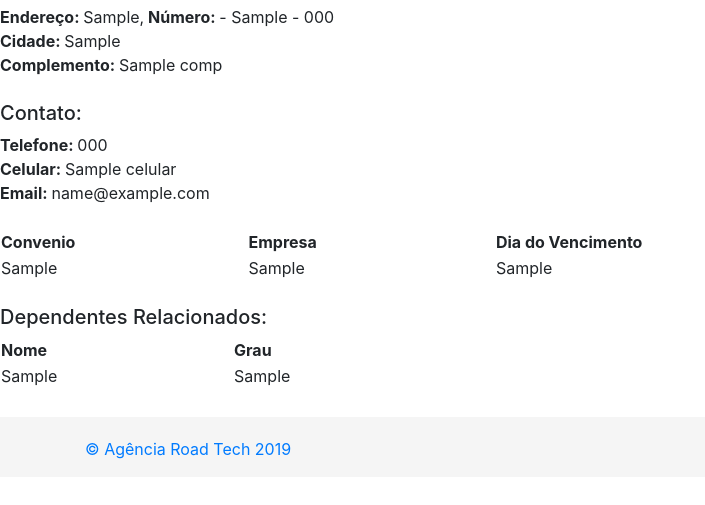
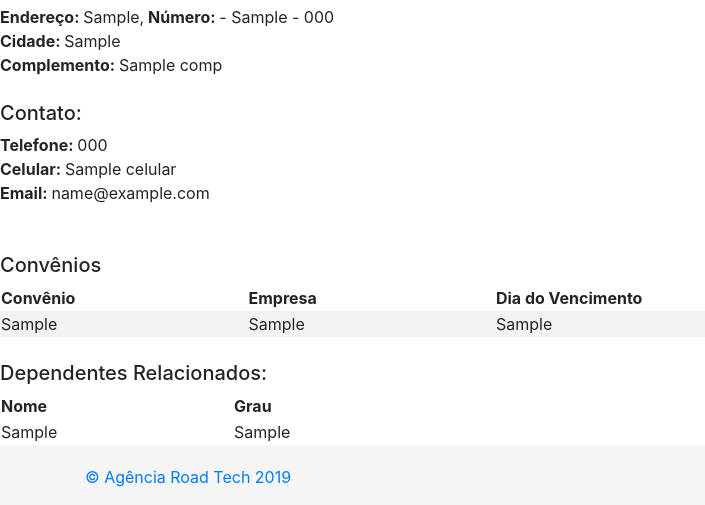
Before and after one commit to LeoSantander/SistemaSFB, a PHP site: template App/Views/associado/detalhes.php in a window 1280 px wide. Shown: the part 323-828 px from the top of the page, without its empty margins (0-705 px from the left). Before the commit the page ends 782 px from the top, so only its background shows below. Run offline with PHP 8.4, Linux system fonts and the light colour scheme; the template is opened without the code that fills it: most values are stand-ins (such as "Sample title", 1, 10 or a date in 2020); some libraries are stand-ins or nearby versions.

Commit message:
Verificação Parcial de Acentuação em todo o sistema

```diff
--- a/App/Views/associado/detalhes.php
+++ b/App/Views/associado/detalhes.php
@@ -31,12 +31,16 @@
     <?php
       if(count($viewVar['convenios'])){
     ?>
-    <table>
+    <br>
+    <h5>Convênios</h5>
+    <table class="table-striped">
+      <thead>
       <tr>
-        <td><strong>Convenio</strong></td>
+        <td><strong>Convênio</strong></td>
         <td><strong>Empresa</strong></td>
         <td><strong>Dia do Vencimento</strong></td>
       </tr>
+      </thead>
       <?php
       foreach ($viewVar['convenios'] as $convenios) {?>
       <tr>
--- a/App/Views/usuario/cadastro.php
+++ b/App/Views/usuario/cadastro.php
@@ -40,7 +40,7 @@
                       <input type="password" class="form-control" name="senha"  value="<?php echo $Sessao::retornaValorFormulario('senha'); ?>" required oninvalid="this.setCustomValidity('Este é um campo obrigatório')" onchange="try{setCustomValidity('')}catch(e){}">
                   </div>
                   <div class="form-group col-md-6">
-                      <label for="tpusuario">Tipo Usuario:</label>
+                      <label for="tpusuario">Tipo Usuário:</label>
                       <select class="form-control" name= "tpusuario" value="" required>
                           <option  name="tpusuario" value="">Selecione um Tipo de Usuário</option>
                           <option  name="tpusuario" value="Administrador">Administrador</option>
```
